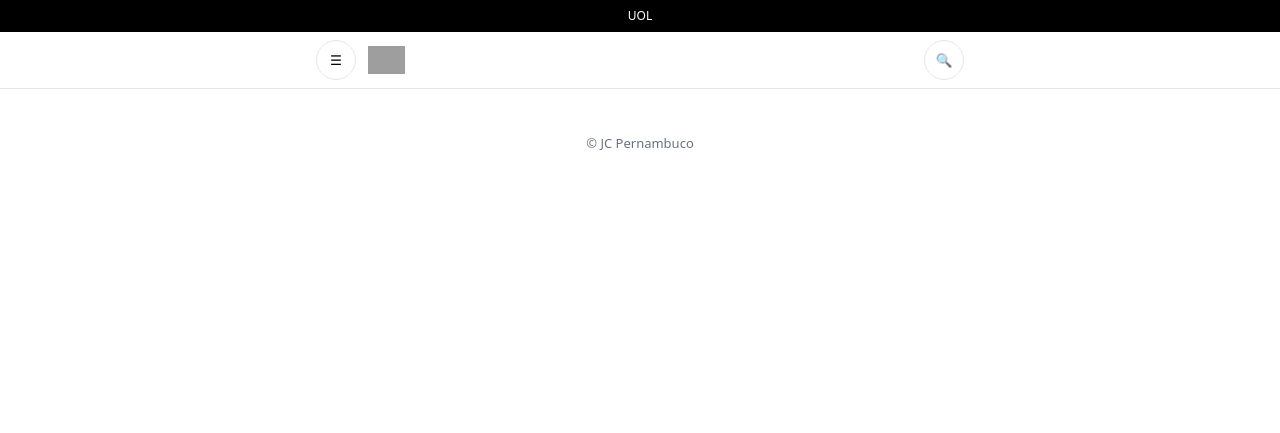
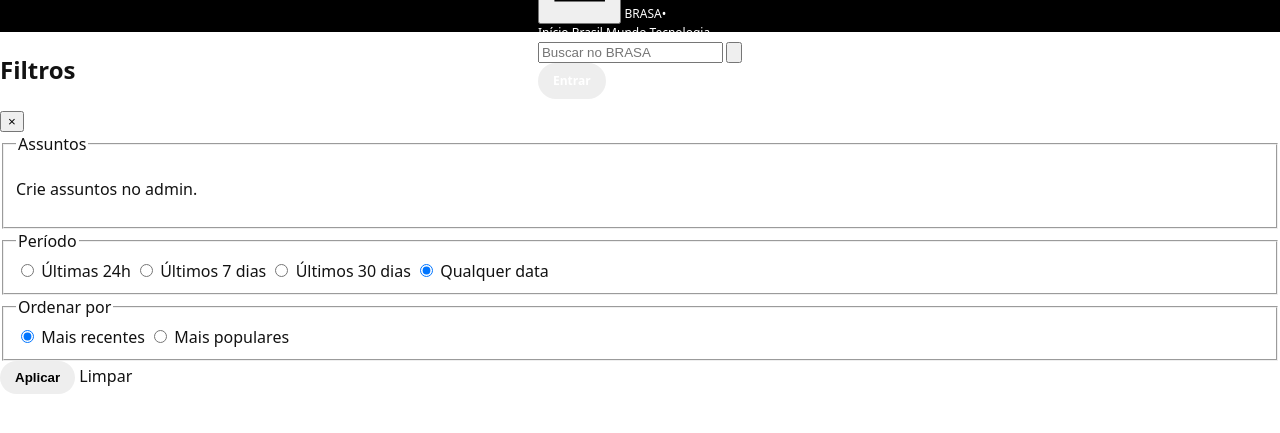
Before and after one commit to IgorGabrielDs/projetoBRASA, a Django app: page / in a window 1280 px wide. Shown: the top 433 px of the page. Run offline with Django 5.2, Linux system fonts and the light colour scheme; data that the repository does not hold is empty; grey boxes are pictures that could not be loaded.

Commit message:
Update base.html
volta

```diff
--- a/noticias/templates/base.html
+++ b/noticias/templates/base.html
@@ -1,37 +1,153 @@
 {% load static %}
-<!DOCTYPE html>
+<!doctype html>
 <html lang="pt-br">
 <head>
   <meta charset="utf-8">
-  <meta name="viewport" content="width=device-width, initial-scale=1">
-  <title>{% block title %}JC — Mobile First{% endblock %}</title>
+  <meta name="viewport" content="width=device-width, initial-scale=1" />
+  <meta name="csrf-token" content="{{ csrf_token }}">
+  <title>{% block title %}BRASA{% endblock %}</title>
 
   <link rel="stylesheet" href="{% static 'noticias/css/detalhe.css' %}">
-  <meta name="csrf-token" content="{{ csrf_token }}">
-  {% block extra_head %}{% endblock %}
+  {% block head %}{% endblock %}
 </head>
 <body>
-  <div class="topbar">UOL</div>
 
-  <header class="header">
-    <div class="container row">
-      <button class="icon-btn" aria-label="Abrir menu"><span>☰</span></button>
-      <img class="logo" src="{% static 'noticias/img/logo-jc-pe.svg' %}" alt="JC Pernambuco">
-      <div style="flex:1"></div>
-      <button class="icon-btn" aria-label="Buscar"><span>🔍</span></button>
+  <!-- Topo BRASA -->
+  <header class="topbar">
+    <div class="topbar-inner">
+
+      <!-- Botão hamburguer -->
+      <button class="hamburger" aria-label="Abrir filtros"
+              aria-controls="filters-drawer" aria-expanded="false">
+        <span class="sr-only">Abrir filtros</span>
+        <svg viewBox="0 0 24 24" aria-hidden="true" class="hamburger-icon">
+          <path d="M3 6h18v2H3zM3 11h18v2H3zM3 16h18v2H3z"/>
+        </svg>
+      </button>
+
+      <!-- Logo -->
+      <a class="logo" href="{% url 'noticias:index' %}">BRASA<span class="accent">•</span></a>
+
+      <!-- Navegação -->
+      <nav class="topnav" aria-label="Seções">
+        <a href="{% url 'noticias:index' %}" class="nav-link is-active">Início</a>
+        <a href="#" class="nav-link">Brasil</a>
+        <a href="#" class="nav-link">Mundo</a>
+        <a href="#" class="nav-link">Tecnologia</a>
+
+        {% if user.is_authenticated %}
+          <a href="{% url 'noticias:salvos' %}" class="nav-link">Salvos</a>
+        {% endif %}
+      </nav>
+
+      <!-- Busca -->
+      <form class="search" role="search" aria-label="Buscar" action="{% url 'noticias:index' %}" method="get">
+        <input type="search" name="q" placeholder="Buscar no BRASA" aria-label="Buscar" value="{{ request.GET.q }}">
+        <button type="submit" aria-label="Pesquisar">
+          <svg viewBox="0 0 24 24" aria-hidden="true">
+            <path d="M21 20.3l-4.7-4.7a8 8 0 10-1.4 1.4L19.6 22 21 20.6zM10 16a6 6 0 110-12 6 6 0 010 12z"/>
+          </svg>
+        </button>
+      </form>
+
+      <!-- Ações usuário (SEPARADO DO FORM DE BUSCA) -->
+      <div class="user-actions-inline">
+        {% if user.is_authenticated %}
+          <span class="hi">Olá, {{ user.username }}</span>
+          <form action="{% url 'logout' %}" method="post" class="logout-form">
+            {% csrf_token %}
+            <button type="submit" class="btn-ghost">Sair</button>
+          </form>
+        {% else %}
+          <a class="btn" href="{% url 'login' %}">Entrar</a>
+          <a class="btn-ghost" href="{% url 'noticias:signup' %}">Criar conta</a>
+        {% endif %}
+      </div>
     </div>
   </header>
 
+  <!-- Drawer de filtros -->
+  <aside id="filters-drawer" class="drawer" aria-hidden="true">
+    <div class="drawer-header">
+      <h2>Filtros</h2>
+      <button class="drawer-close" aria-label="Fechar filtros">×</button>
+    </div>
+
+    <div class="drawer-content">
+      <form id="filters-form" class="filters-form" method="get" action="{% url 'noticias:index' %}">
+        <fieldset>
+          <legend>Assuntos</legend>
+          {% if assuntos %}
+            {% for a in assuntos %}
+              <label>
+                <input type="checkbox" name="assunto" value="{{ a.slug }}"
+                       {% if a.slug in selecionados %}checked{% endif %}>
+                {{ a.nome }}
+              </label>
+            {% endfor %}
+          {% else %}
+            <p class="muted small">Crie assuntos no admin.</p>
+          {% endif %}
+        </fieldset>
+
+        <fieldset>
+          <legend>Período</legend>
+          <label><input type="radio" name="periodo" value="24h" {% if periodo == '24h' %}checked{% endif %}> Últimas 24h</label>
+          <label><input type="radio" name="periodo" value="7d" {% if periodo == '7d' %}checked{% endif %}> Últimos 7 dias</label>
+          <label><input type="radio" name="periodo" value="30d" {% if periodo == '30d' %}checked{% endif %}> Últimos 30 dias</label>
+          <label><input type="radio" name="periodo" value="" {% if not periodo %}checked{% endif %}> Qualquer data</label>
+        </fieldset>
+
+        <fieldset>
+          <legend>Ordenar por</legend>
+          <label><input type="radio" name="sort" value="recentes" {% if sort == 'recentes' %}checked{% endif %}> Mais recentes</label>
+          <label><input type="radio" name="sort" value="populares" {% if sort == 'populares' %}checked{% endif %}> Mais populares</label>
+        </fieldset>
+      </form>
+    </div>
+
+    <div class="drawer-actions">
+      <button type="submit" form="filters-form" class="btn">Aplicar</button>
+      <a class="btn-ghost" href="{% url 'noticias:index' %}">Limpar</a>
+    </div>
+  </aside>
+
+  <div class="drawer-backdrop" hidden></div>
+
+  <!-- Conteúdo principal -->
   <main class="container">
     {% block content %}{% endblock %}
   </main>
 
-  <footer class="container" style="padding:32px 0">
-    <p class="caption" style="text-align:center">© JC Pernambuco</p>
-  </footer>
+  {% block scripts %}
+  <script>
+    (function(){
+      const btn = document.querySelector('.hamburger');
+      const drawer = document.getElementById('filters-drawer');
+      const closeBtn = drawer?.querySelector('.drawer-close');
+      const backdrop = document.querySelector('.drawer-backdrop');
 
-  {% block extra_js %}
-    <script src="{% static 'noticias/js/jc.js' %}"></script>
+      function open() {
+        drawer.classList.add('is-open');
+        drawer.setAttribute('aria-hidden','false');
+        btn?.setAttribute('aria-expanded','true');
+        backdrop?.removeAttribute('hidden');
+        document.body.classList.add('no-scroll');
+      }
+      function close() {
+        drawer.classList.remove('is-open');
+        drawer.setAttribute('aria-hidden','true');
+        btn?.setAttribute('aria-expanded','false');
+        backdrop?.setAttribute('hidden','');
+        document.body.classList.remove('no-scroll');
+      }
+
+      btn?.addEventListener('click', open);
+      closeBtn?.addEventListener('click', close);
+      backdrop?.addEventListener('click', close);
+      document.addEventListener('keydown', (e)=>{ if(e.key==='Escape') close(); });
+    })();
+  </script>
   {% endblock %}
 </body>
 </html>
```
